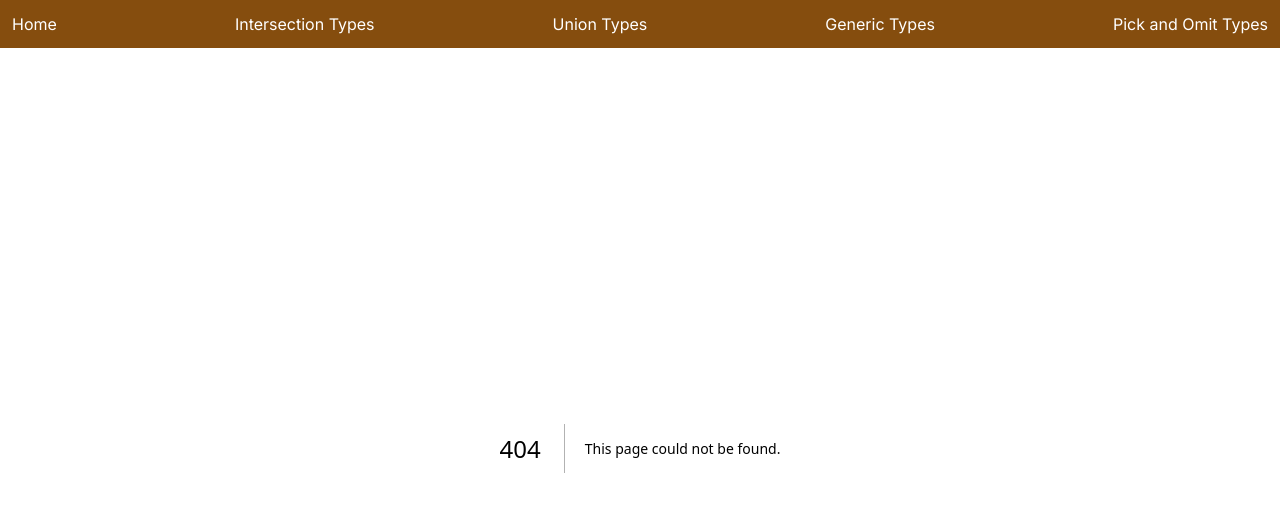
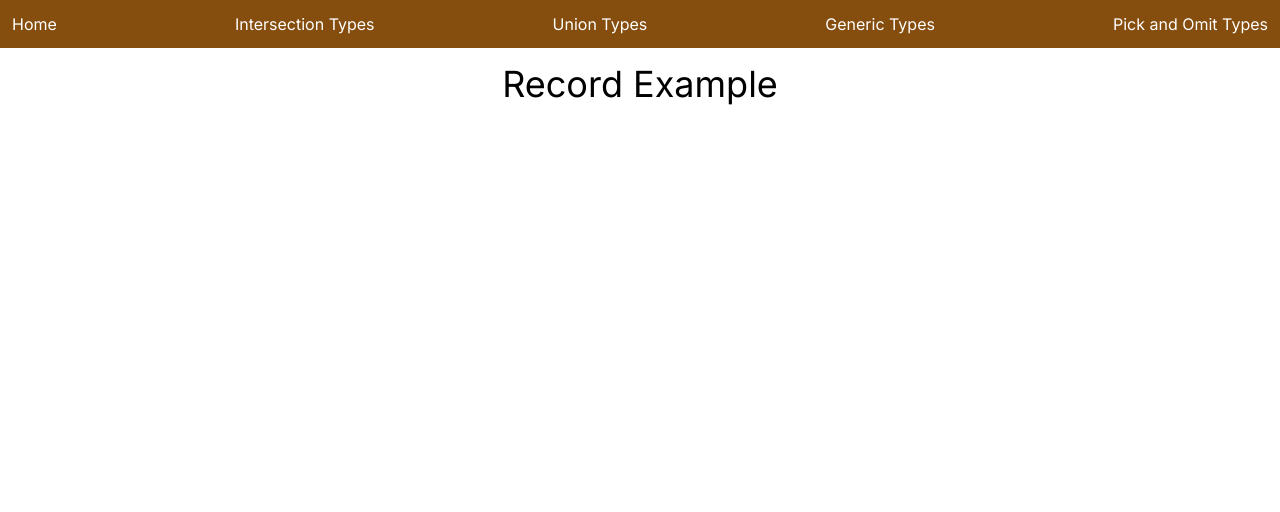
Before and after one commit to K-i-Q/typescript-concepts, a Next.js app: page /record in a window 1280 px wide. Before the commit this address had no page. Shown: the top 512 px of the page. Built offline with nearby package versions, Linux system fonts and the light colour scheme.

Commit message:
record example

```diff
--- /dev/null
+++ b/app/record/page.tsx
@@ -0,0 +1,17 @@
+type TButton = {
+    name: string;
+    type: string;
+    color: string;
+    placeholder: string;
+}
+
+type TButtonRecord = Record<'name' | 'type' | 'color' | 'placeholder', string>;
+
+export default function RecordPage() {
+
+    return (
+        <section className="flex flex-col items-center pt-4 h-screen w-full">
+            <h1 className="text-4xl">Record Example</h1>
+        </section>
+    )
+}
```
